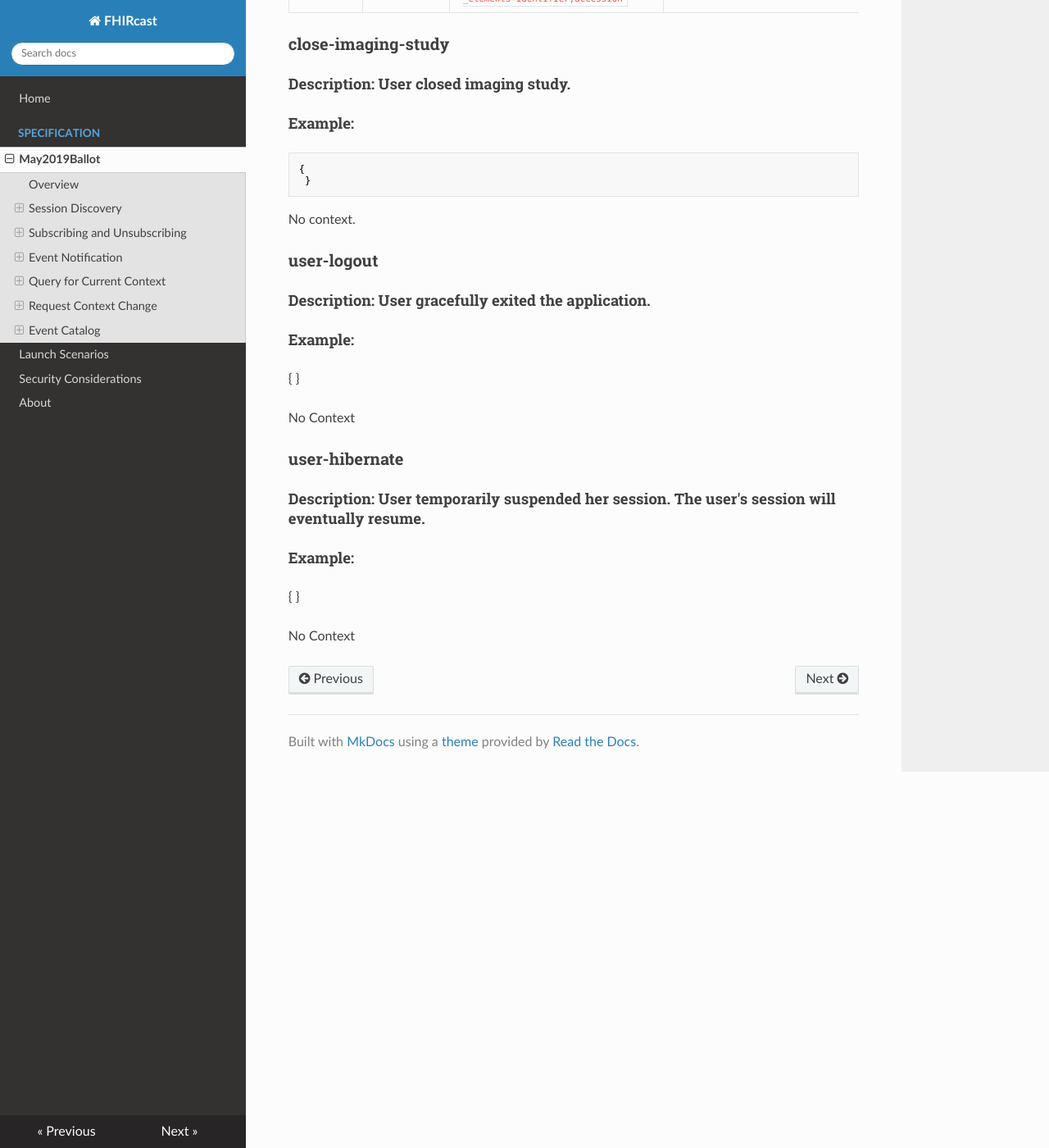
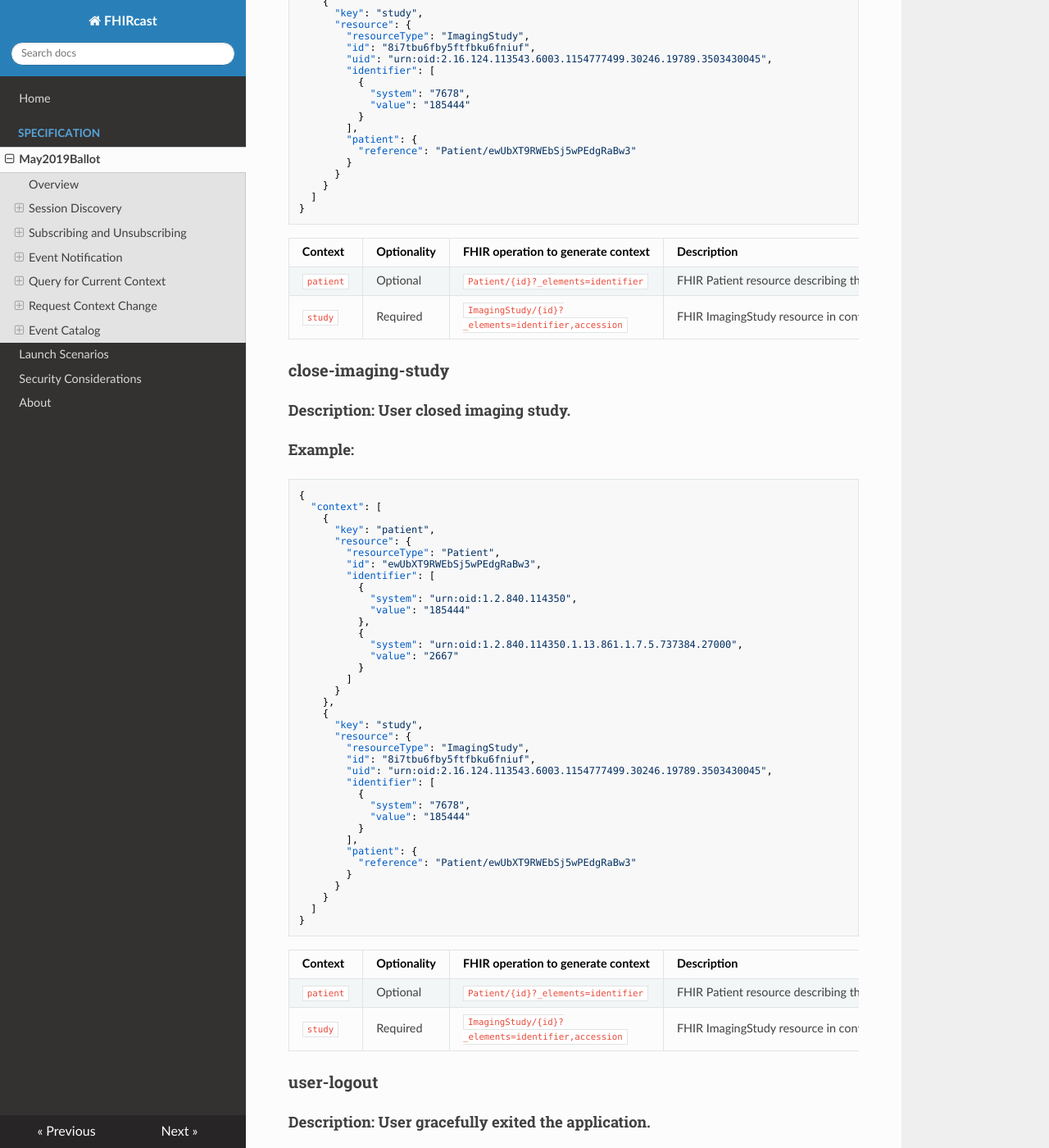
Before and after one commit to HL7/fhircast-docs, an MkDocs documentation site: the page built from docs/specification/May2019Ballot.md, in a window 1280 px wide and 1400 px high, scrolled down 12907 px. Shown: the whole window at 82% size. Built offline with MkDocs 1.6.1, drawn with Linux system fonts in a browser that asks for light colours; nearby versions of some CDN libraries; old or Windows-style settings are respelled for this version of MkDocs; some of the changed text lies outside the part shown.

Commit message:
Update May2019Ballot.md

````diff
--- a/docs/specification/May2019Ballot.md
+++ b/docs/specification/May2019Ballot.md
@@ -428,10 +428,33 @@
 
 #### Example:
 ```
-{ }
+{
+  "context": [
+    {
+      "key": "patient",
+      "resource": {
+        "resourceType": "Patient",
+        "id": "ewUbXT9RWEbSj5wPEdgRaBw3",
+        "identifier": [
+          {
+            "system": "urn:oid:1.2.840.114350",
+            "value": "185444"
+          },
+          {
+            "system": "urn:oid:1.2.840.114350.1.13.861.1.7.5.737384.27000",
+            "value": "2667"
+          }
+        ]
+      }
+    }
+  ]
+}
 ```
 
-No context.
+Context | Optionality | FHIR operation to generate context|  Description
+--- | --- | --- | ---
+`patient` | Required |  `Patient/{id}?\_elements=identifier` | FHIR Patient resource describing the patient whose chart is currently in context..
+`encounter` | Optional | `Encounter/{id}?\_elements=identifier` | FHIR Encounter resource in context in the newly opened patient's chart.
 
 ### open-imaging-study
 #### Description: User opened record of imaging study.
@@ -538,10 +561,49 @@
 #### Example:
 ```
 {
- }
+  "context": [
+    {
+      "key": "patient",
+      "resource": {
+        "resourceType": "Patient",
+        "id": "ewUbXT9RWEbSj5wPEdgRaBw3",
+        "identifier": [
+          {
+            "system": "urn:oid:1.2.840.114350",
+            "value": "185444"
+          },
+          {
+            "system": "urn:oid:1.2.840.114350.1.13.861.1.7.5.737384.27000",
+            "value": "2667"
+          }
+        ]
+      }
+    },
+    {
+      "key": "study",
+      "resource": {
+        "resourceType": "ImagingStudy",
+        "id": "8i7tbu6fby5ftfbku6fniuf",
+        "uid": "urn:oid:2.16.124.113543.6003.1154777499.30246.19789.3503430045",
+        "identifier": [
+          {
+            "system": "7678",
+            "value": "185444"
+          }
+        ],
+        "patient": {
+          "reference": "Patient/ewUbXT9RWEbSj5wPEdgRaBw3"
+        }
+      }
+    }
+  ]
+}
 ```
 
-No context.
+Context | Optionality | FHIR operation to generate context|  Description
+--- | --- | --- | ---
+`patient` | Optional| `Patient/{id}?_elements=identifier` | FHIR Patient resource describing the patient whose chart is currently in context.
+`study` | Required | `ImagingStudy/{id}?_elements=identifier,accession` | FHIR ImagingStudy resource in context. Note that in addition to the request identifier and accession elements, the DICOM uid and FHIR patient reference are included because they're required by the FHIR specification.
 
 ### user-logout
 #### Description: User gracefully exited the application.
````
